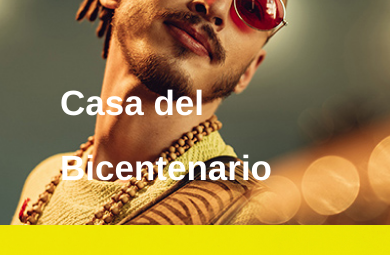
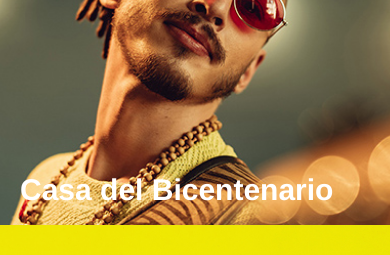
Before and after one commit to wald16/javo-web-page, a Next.js app: page / in a window 390 px wide. Shown: the part 1131-1386 px from the top of the page. Built offline with nearby package versions, Linux system fonts and the light colour scheme.

Commit message:
nuevos_cambios

```diff
--- a/components/video.tsx
+++ b/components/video.tsx
@@ -5,8 +5,8 @@
         <div className="container">
             <div className="videoContainer">
                 {/* <video className="bannerVideo" autoPlay={true} muted loop src="/videos/banner.mp4" typeof="video/mp4"></video> */}
-                <video className="bannerVideo d-none d-md-block" autoPlay={true} muted loop src="/videos/banner1920x820.mp4" typeof="video/mp4"></video>
-                <video className="bannerVideo d-block d-md-none" autoPlay={true} muted loop src="/videos/banner1920x900.mp4" typeof="video/mp4"></video>
+                <video className="bannerVideo d-none d-md-block" autoPlay={true} muted loop src="/videos/2024_06_13_banner1920x820.mp4" typeof="video/mp4"></video>
+                <video className="bannerVideo d-block d-md-none" autoPlay={true} muted loop src="/videos/2024_06_13_banner1920x900.mp4" typeof="video/mp4"></video>
             </div>
         </div>
     )
--- a/pages/index.tsx
+++ b/pages/index.tsx
@@ -352,7 +352,7 @@
     minHeight: "360px",
     height: "30vw",
     clickeable: true,
-    showOnlyOnFilter: false,
+    showOnlyOnFilter: true,
     category: "ciudades",
     extraClass: "proyects",
     mobileHeight: "35vh",
--- a/styles/home.scss
+++ b/styles/home.scss
@@ -118,6 +118,7 @@
   @media screen and (max-width:768px) {
     .title {
       display: block;
+      margin-left: -10px;
     }
   }
 
@@ -191,6 +192,12 @@
         margin-bottom: 5px;
         font-size: 35px;
         line-height: 65px;
+        @media screen and (max-width:768px) {
+          font-size: 30px;
+          margin-bottom: 0px;
+          line-height: 30px;
+          padding-left: 10px;
+        }
       }
 
       .description {
@@ -227,6 +234,7 @@
     @media screen and (max-width:768px) {
       font-size: 50px !important;
       line-height: 45px !important;
+      margin-left: -10px;
     }
   }
 
```
Also changed, not shown: 2 other files (tests, documents, lock files or other folders).
